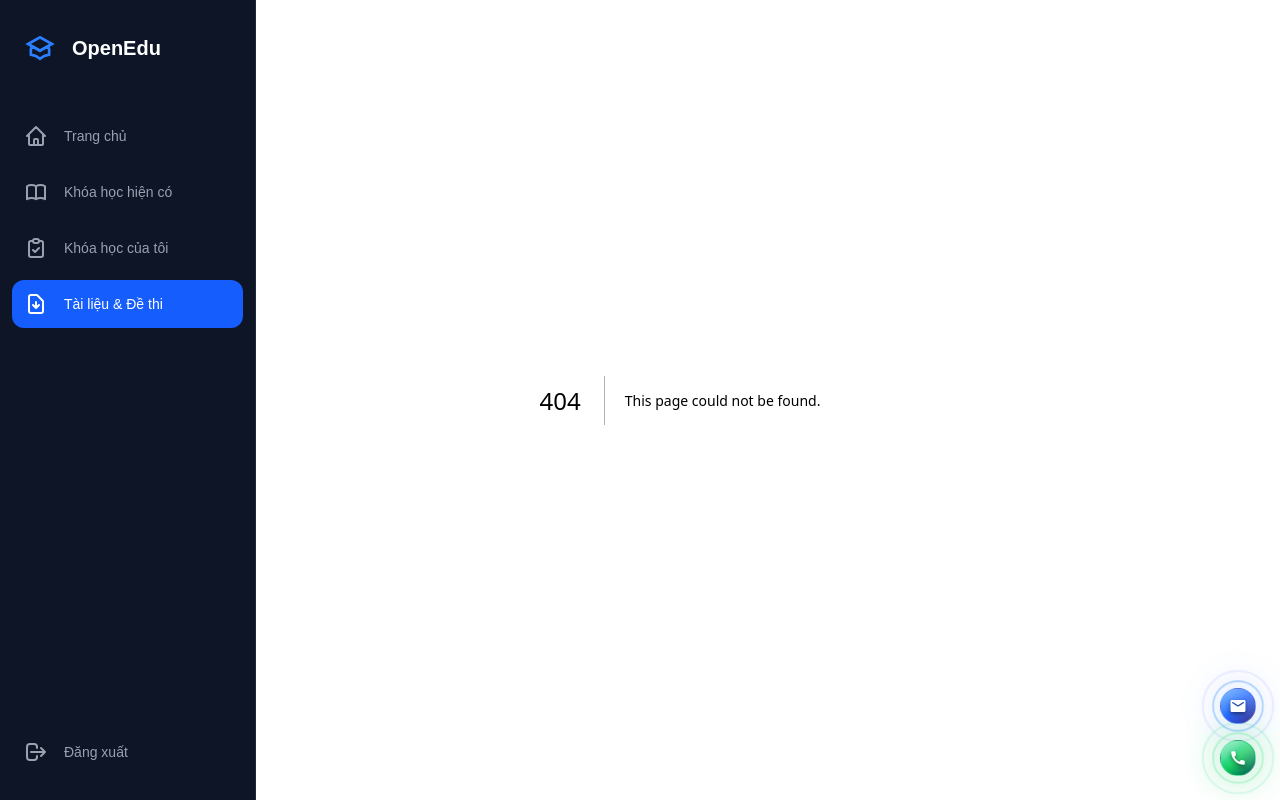
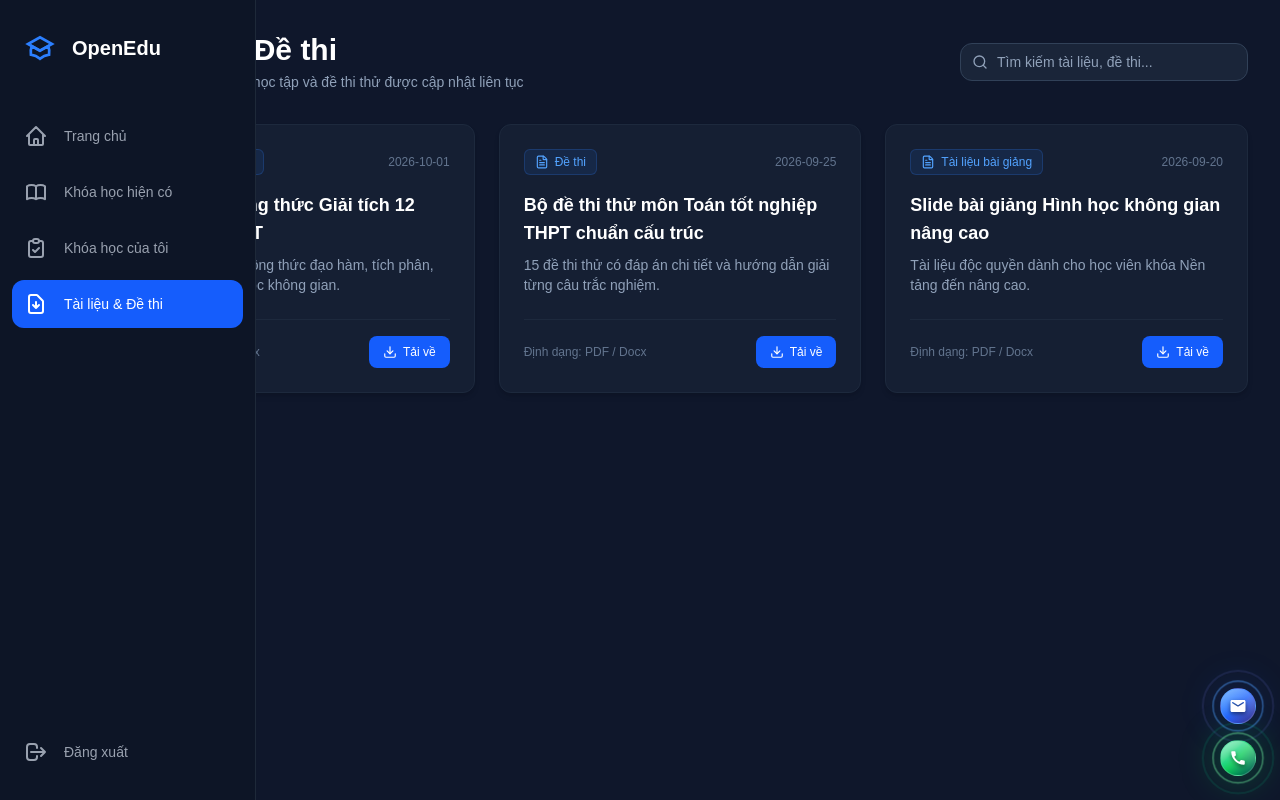
Before and after one commit to phuthien1103/mathstudyedu-platform, a Next.js app in the folder frontend/: page /documents in a window 1280 px wide. Before the commit this address had no page. Built offline with nearby package versions, Linux system fonts and the light colour scheme; sample sign-in values are in the browser's storage.

Commit message:
feat: add documents and exams page

```diff
--- /dev/null
+++ b/frontend/src/app/documents/page.tsx
@@ -0,0 +1,141 @@
+'use client';
+
+import { useEffect, useState } from 'react';
+import { useRouter } from 'next/navigation';
+import { FileText, Download, ExternalLink, BookOpen, Search } from 'lucide-react';
+
+interface DocumentItem {
+  id: string;
+  title: string;
+  description: string;
+  fileUrl: string;
+  category: string;
+  createdAt: string;
+}
+
+export default function DocumentsPage() {
+  const router = useRouter();
+  const [documents, setDocuments] = useState<DocumentItem[]>([]);
+  const [loading, setLoading] = useState(true);
+  const [searchTerm, setSearchTerm] = useState('');
+
+  useEffect(() => {
+    const token = localStorage.getItem('token') || localStorage.getItem('accessToken');
+    if (!token) {
+      router.replace('/login');
+      return;
+    }
+
+    // Tạm thời khởi tạo danh sách tài liệu mẫu phong phú để giao diện sinh động,
+    // bạn có thể thay thế bằng API fetch từ backend khi sẵn sàng.
+    const mockDocuments: DocumentItem[] = [
+      {
+        id: '1',
+        title: 'Tổng hợp công thức Giải tích 12 luyện thi THPT',
+        description: 'Hệ thống đầy đủ công thức đạo hàm, tích phân, số phức và hình học không gian.',
+        fileUrl: '#',
+        category: 'Đề thi & Tài liệu',
+        createdAt: '2026-10-01',
+      },
+      {
+        id: '2',
+        title: 'Bộ đề thi thử môn Toán tốt nghiệp THPT chuẩn cấu trúc',
+        description: '15 đề thi thử có đáp án chi tiết và hướng dẫn giải từng câu trắc nghiệm.',
+        fileUrl: '#',
+        category: 'Đề thi',
+        createdAt: '2026-09-25',
+      },
+      {
+        id: '3',
+        title: 'Slide bài giảng Hình học không gian nâng cao',
+        description: 'Tài liệu độc quyền dành cho học viên khóa Nền tảng đến nâng cao.',
+        fileUrl: '#',
+        category: 'Tài liệu bài giảng',
+        createdAt: '2026-09-20',
+      },
+    ];
+
+    setDocuments(mockDocuments);
+    setLoading(false);
+  }, [router]);
+
+  const filteredDocs = documents.filter(doc =>
+    doc.title.toLowerCase().includes(searchTerm.toLowerCase()) ||
+    doc.description.toLowerCase().includes(searchTerm.toLowerCase())
+  );
+
+  return (
+    <div className="min-h-screen bg-slate-900 text-slate-100 p-8">
+      <main className="mx-auto max-w-7xl">
+        {/* Tiêu đề trang */}
+        <div className="flex flex-col md:flex-row md:items-center md:justify-between mb-8 gap-4">
+          <div>
+            <h1 className="text-2xl font-bold text-white sm:text-3xl">Tài liệu & Đề thi</h1>
+            <p className="mt-1 text-sm text-slate-400">Kho tàng tài liệu, slide học tập và đề thi thử được cập nhật liên tục</p>
+          </div>
+
+          {/* Ô tìm kiếm nhanh */}
+          <div className="relative w-full md:w-72">
+            <Search className="absolute left-3 top-1/2 -translate-y-1/2 h-4 w-4 text-slate-400" />
+            <input
+              type="text"
+              placeholder="Tìm kiếm tài liệu, đề thi..."
+              value={searchTerm}
+              onChange={(e) => setSearchTerm(e.target.value)}
+              className="w-full bg-slate-800/80 border border-slate-700 rounded-xl pl-9 pr-4 py-2 text-sm text-white placeholder-slate-400 focus:outline-none focus:border-blue-500 transition-colors"
+            />
+          </div>
+        </div>
+
+        {/* Nội dung danh sách */}
+        {loading ? (
+          <div className="flex justify-center items-center py-20 text-slate-400 gap-3">
+            <div className="w-6 h-6 border-2 border-blue-500 border-t-transparent rounded-full animate-spin"></div>
+            <span>Đang tải tài liệu...</span>
+          </div>
+        ) : filteredDocs.length === 0 ? (
+          <div className="rounded-xl border border-dashed border-slate-700 p-12 text-center text-slate-400">
+            Không tìm thấy tài liệu hoặc đề thi phù hợp với từ khóa của bạn.
+          </div>
+        ) : (
+          <div className="grid grid-cols-1 gap-6 sm:grid-cols-2 lg:grid-cols-3">
+            {filteredDocs.map((doc) => (
+              <div
+                key={doc.id}
+                className="group flex flex-col justify-between overflow-hidden rounded-xl border border-slate-800 bg-slate-800/50 p-6 shadow-md hover:border-slate-700 transition-all hover:-translate-y-1"
+              >
+                <div>
+                  <div className="flex items-center justify-between mb-4">
+                    <span className="inline-flex items-center gap-1.5 rounded-md bg-blue-500/10 px-2.5 py-1 text-xs font-medium text-blue-400 border border-blue-500/20">
+                      <FileText className="h-3.5 w-3.5" />
+                      {doc.category}
+                    </span>
+                    <span className="text-xs text-slate-500">{doc.createdAt}</span>
+                  </div>
+
+                  <h3 className="text-lg font-semibold text-white group-hover:text-blue-400 transition-colors line-clamp-2">
+                    {doc.title}
+                  </h3>
+                  <p className="mt-2 text-sm text-slate-400 line-clamp-3">
+                    {doc.description}
+                  </p>
+                </div>
+
+                <div className="mt-6 pt-4 border-t border-slate-800 flex items-center justify-between">
+                  <span className="text-xs text-slate-500">Định dạng: PDF / Docx</span>
+                  <button
+                    onClick={() => alert('Đang tải xuống tài liệu...')}
+                    className="inline-flex items-center gap-1.5 px-3.5 py-2 rounded-lg bg-blue-600 hover:bg-blue-500 text-white text-xs font-medium transition-colors"
+                  >
+                    <Download className="h-3.5 w-3.5" />
+                    <span>Tải về</span>
+                  </button>
+                </div>
+              </div>
+            ))}
+          </div>
+        )}
+      </main>
+    </div>
+  );
+}
```
